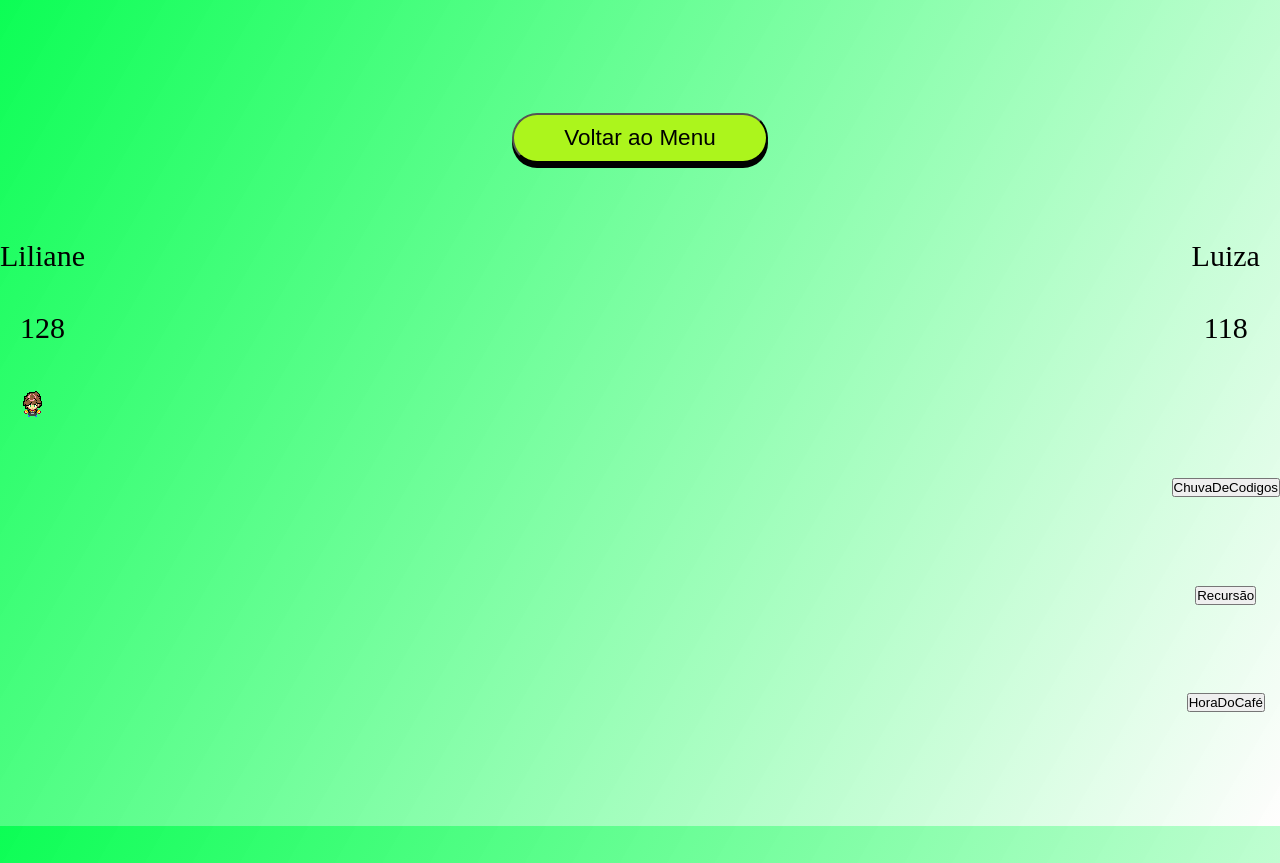
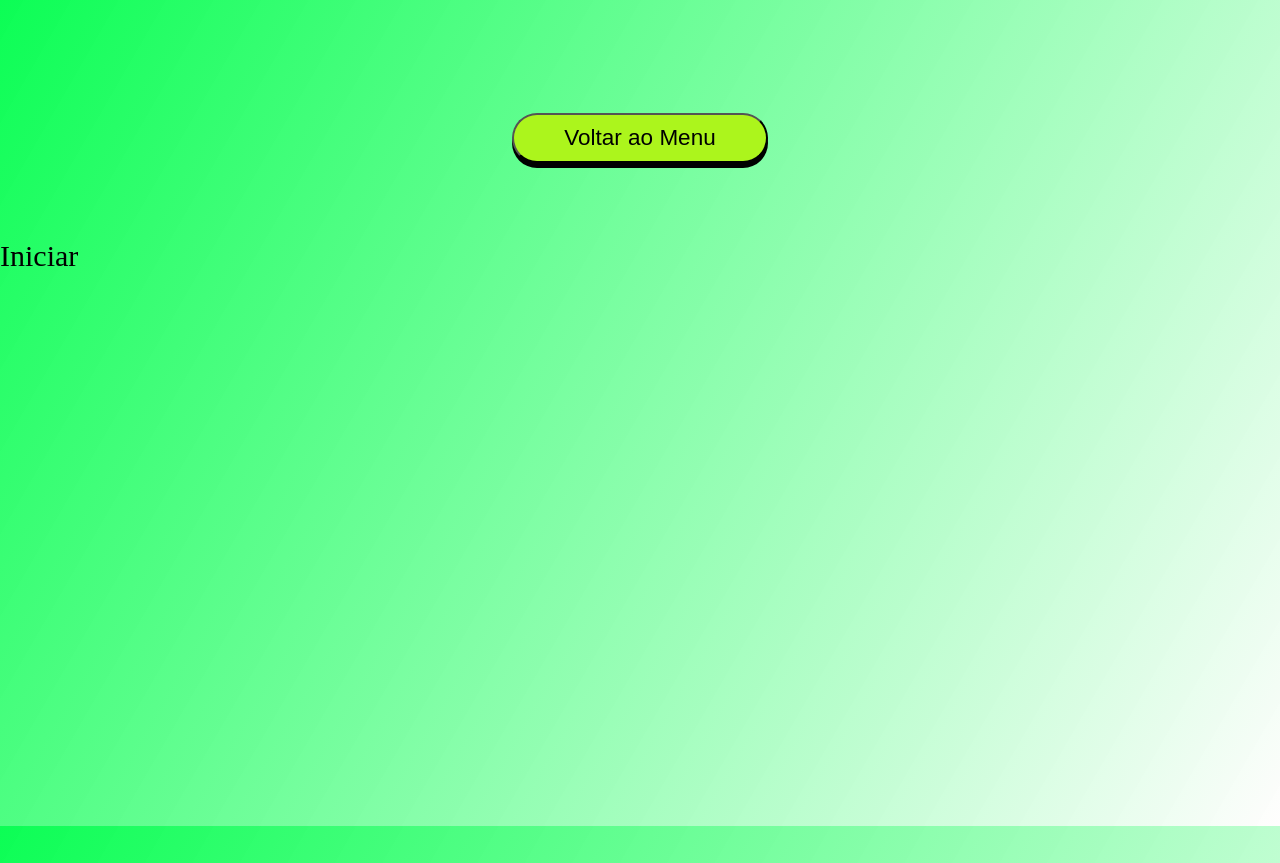
Before and after one commit to emanoelCarvalho/ProjetoRpg, a Svelte app: page / in a window 1280 px wide. Both pictures are taken after a click on the button "Jogar". Built offline with nearby package versions, Linux system fonts and the light colour scheme.

Commit message:
Implementação de recursos de design no css e Js

```diff
--- a/src/BatalhaOne.svelte
+++ b/src/BatalhaOne.svelte
@@ -1,140 +1,105 @@
 <script>
-import { estado, trocarestadodojogo } from './Estado';
-import { Protagonista} from '../Protagonista';
-import {Boss1} from '../Liliane'
-import { writable } from 'svelte/store';
-import Menu from './Menu.svelte';
-import Jogar from './Jogar.svelte';
+    import { estado, trocarestadodojogo } from "./Estado";
+    import { Protagonista } from "../Protagonista";
+    import { Boss1 } from "../Liliane";
+    import { writable } from "svelte/store";
+    import Menu from "./Menu.svelte";
+    import Jogar from "./Jogar.svelte";
 
-
-let protaBatalha1 = new Protagonista( "Luiza",118, 11, 5);
-let bossOne = new Boss1("Liliane",128, 13, 5);
-
+    let protaBatalha1 = new Protagonista("Luiza", 118, 11, 5);
+    let bossOne = new Boss1("Liliane", 128, 13, 5);
 
     let JogadaDaVez = writable(false);
 
-function trocarTurno(JogadaDaVez){
-    if(JogadaDaVez == false){
+    function trocarTurno(JogadaDaVez) {
+        if (JogadaDaVez == false) {
             JogadaDaVez = true;
-        console.log(JogadaDaVez)
-    } else if (JogadaDaVez == true){
-        setTimeout(function ()  {
+            console.log(JogadaDaVez);
+        } else if (JogadaDaVez == true) {
+            setTimeout(function () {
                 JogadaDaVez = false;
-            console.log(JogadaDaVez)
+                console.log(JogadaDaVez);
             }, 5000);
         }
-};
+    }
 
-function ataqueProta(){
+    function ataqueProta() {
         protaBatalha1.ChuvaDeCodigos(bossOne);
         bossOne.Linux(protaBatalha1);
         console.log(protaBatalha1.hp, bossOne.hp);
-    if(bossOne.hp <= 0){
+        if (bossOne.hp <= 0) {
             console.log(proximaFase());
-    } else if(protaBatalha1.hp <= 0){
+        } else if (protaBatalha1.hp <= 0) {
             return fimDeJogo();
         }
         trocarTurno();
-    };
+    }
 
-    function ataqueProtaEspecial(){
-        if(protaBatalha1.hp < 59){
+    function ataqueProtaEspecial() {
+        if (protaBatalha1.hp < 59) {
             protaBatalha1.Recursao(bossOne);
             bossOne.Arduino(protaBatalha1);
         }
-        if(bossOne.hp <= 0){
+        if (bossOne.hp <= 0) {
             return proximaFase();
-    } else if(protaBatalha1.hp <= 0){
+        } else if (protaBatalha1.hp <= 0) {
             return fimDeJogo();
         }
         trocarTurno();
-    };
+    }
 
-    function curaProtagonista(){
-        if(protaBatalha1.hp < 59){
+    function curaProtagonista() {
+        if (protaBatalha1.hp < 59) {
             protaBatalha1.HoraDoCafe();
-            console.log(protaBatalha1.hp) ;
+            console.log(protaBatalha1.hp);
         }
         trocarTurno();
-    };
+    }
 
+    function proximaFase() {
+        console.log("Protagonista Ganhou essa fase!");
+    }
 
-    function proximaFase(){
-        console.log("Protagonista Ganhou essa fase!");
-    };
-
-    function fimDeJogo(){
+    function fimDeJogo() {
         console.log("Fim De Jogo!");
         console.log("Você Perdeu!");
-    };
-
-/*function turnos(){
-    if($JogadaDaVez == true){
-        $JogadaDaVez = false;
-        console.log($JogadaDaVez);
-    }else{
-            setTimeout(function(){
-                $JogadaDaVez = true;
-                console.log($JogadaDaVez);
-        }, 6000)
-    }
     }
 
-function ataqueProta(Prota){
-    if(Prota.hp > 0){
-        setTimeout(function(){
-            Prota.ChuvaDeCodigos(BossOne)
-        }, 3000)
-    }else{
-        console.log("Olá")
+    function iniciarLuta() {
+        blocoOne.style.visibility = "visible";
+        blocoTwo.style.visibility = "visible";
+        iniciandoBatle.style.visibility = "hidden";
     }
-    turnos();
-
-}
-
-function ataqueBoss(BossOne){
-    if(BossOne.hp > 0){
-        setTimeout(function(){
-            BossOne.Linux(Prota)
-            console.log(Prota.hp)
-        }, 3000)
-    }else{
-     console.log("Ola")
-    }
-    turnos();
-}
-*/
 </script>
 
 <main>
+    <div id="container">
+        <div id="topRow">
+            <div id="iniciandoBatle" on:click={() => iniciarLuta()}>
+                Iniciar
+            </div>
             <div id="blocoOne">
                 <div class="protaInformaçoes">
                     <p class="nomeProta">{protaBatalha1.nome}</p>
                     <p class="nomeProta">{protaBatalha1.hp}</p>
-            <div id="barraDeVidaProta"></div>
+                    <div id="barraDeVidaProta" />
                 </div>
                 <div id="prota">
-            <img id="protaImagem" src="" alt="" srcset="">
+                    <img id="protaImagem" src="" alt="" srcset="" />
                 </div>
                 <div class="ataques">
                     <ul>
                         <!-- svelte-ignore a11y-click-events-have-key-events -->
                         <div on:click={() => ataqueProta()}>
-                    <button>
-                     ChuvaDeCodigos
-                    </button>
+                            <button> ChuvaDeCodigos </button>
                         </div>
                         <!-- svelte-ignore a11y-click-events-have-key-events -->
                         <div on:click={() => ataqueProtaEspecial()}>
-                    <button>
-                        Recursão
-                    </button>
+                            <button> Recursão </button>
                         </div>
                         <!-- svelte-ignore a11y-click-events-have-key-events -->
                         <div on:click={() => curaProtagonista()}>
-                    <button>
-                        HoraDoCafé
-                     </button>
+                            <button> HoraDoCafé </button>
                         </div>
                     </ul>
                 </div>
@@ -146,20 +111,29 @@ function ataqueBoss(BossOne){
                     <p class="nomeBoss">{bossOne.hp}</p>
                 </div>
                 <div class="imagem">
-            <img id="boss" src="./Liliane.png" alt="boss" srcset="">
+                    <img id="boss" src="./Liliane.png" alt="boss" srcset="" />
+                </div>
+            </div>
+            <div id="bottonRow" />
         </div>
     </div>
 </main>
 
 <style>
-#blocoTwo{
+    #iniciandoBatle {
+        display: flex;
+        position: absolute;
+        visibility: visible;
+        justify-content: center;
+        align-items: center;
+
+    }
+    #blocoOne {
+        float: right;
+        visibility: hidden;
+    }
+    #blocoTwo {
         float: left;
+        visibility: hidden;
     }
-#blocoOne{
-    float: right;
-}
-.imagem{
-    height: 200px;
-}
-
 </style>
```
Lines whose indentation alone changed are shown as unchanged.
